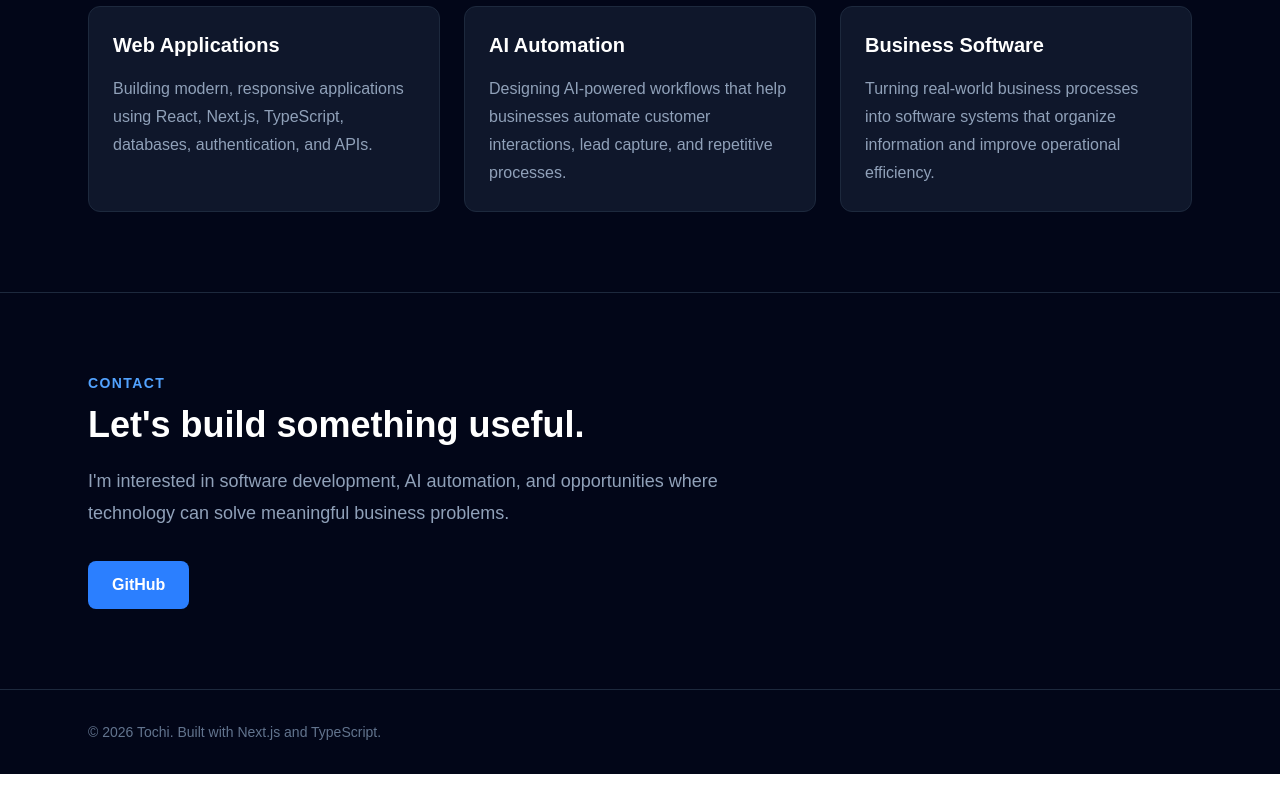
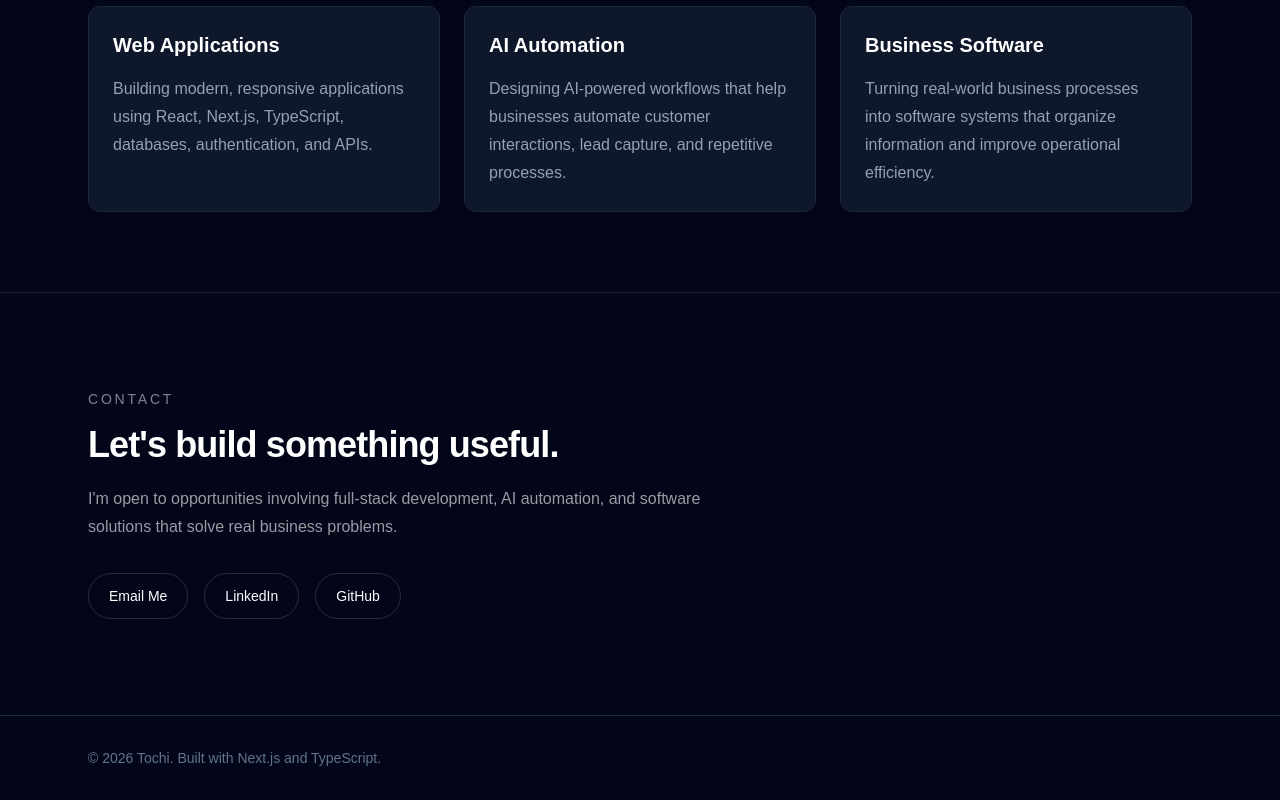
Before and after one commit to trevoshub/trevos-portfolio, a Next.js app: page / in a window 1280 px wide. Shown: the part 2396-3196 px from the top of the page. Before the commit the page ends 3170 px from the top, so only its background shows below. Built offline with nearby package versions, Linux system fonts and the light colour scheme.

Commit message:
Add professional contact links

```diff
--- a/app/page.tsx
+++ b/app/page.tsx
@@ -286,34 +286,53 @@ export default function Home() {
       </section>
 
       {/* Contact */}
-      <section id="contact" className="border-t border-slate-800">
-        <div className="mx-auto max-w-6xl px-6 py-20">
-          <p className="text-sm font-semibold uppercase tracking-widest text-blue-400">
-            Contact
+      <section id="contact" className="border-t border-white/10 py-24">
+  <div className="mx-auto max-w-6xl px-6">
+    <div className="max-w-2xl">
+      <p className="mb-4 text-sm font-medium tracking-[0.2em] text-white/50">
+        CONTACT
       </p>
 
-          <h2 className="mt-3 text-3xl font-bold md:text-4xl">
+      <h2 className="text-3xl font-semibold tracking-tight sm:text-4xl">
         Let&apos;s build something useful.
       </h2>
 
-          <p className="mt-5 max-w-2xl text-lg leading-8 text-slate-400">
-            I&apos;m interested in software development, AI automation, and
-            opportunities where technology can solve meaningful business
+      <p className="mt-5 text-base leading-7 text-white/60">
+        I&apos;m open to opportunities involving full-stack development,
+        AI automation, and software solutions that solve real business
         problems.
       </p>
 
       <div className="mt-8 flex flex-wrap gap-4">
         <a
+          href="mailto:tochi@trevoslimited.com"
+          className="rounded-full border border-white/15 px-5 py-3 text-sm font-medium transition hover:bg-white hover:text-black"
+        >
+          Email Me
+        </a>
+
+        <a
+          href="https://www.linkedin.com/in/tochieleazar/"
+          target="_blank"
+          rel="noopener noreferrer"
+          className="rounded-full border border-white/15 px-5 py-3 text-sm font-medium transition hover:bg-white hover:text-black"
+        >
+          LinkedIn
+        </a>
+
+        <a
           href="https://github.com/trevoshub"
           target="_blank"
           rel="noopener noreferrer"
-              className="rounded-lg bg-blue-500 px-6 py-3 font-semibold text-white transition hover:bg-blue-600"
+          className="rounded-full border border-white/15 px-5 py-3 text-sm font-medium transition hover:bg-white hover:text-black"
         >
           GitHub
         </a>
       </div>
     </div>
+  </div>
 </section>
+
 
       {/* Footer */}
       <footer className="border-t border-slate-800">
```
Lines whose indentation alone changed are shown as unchanged.
